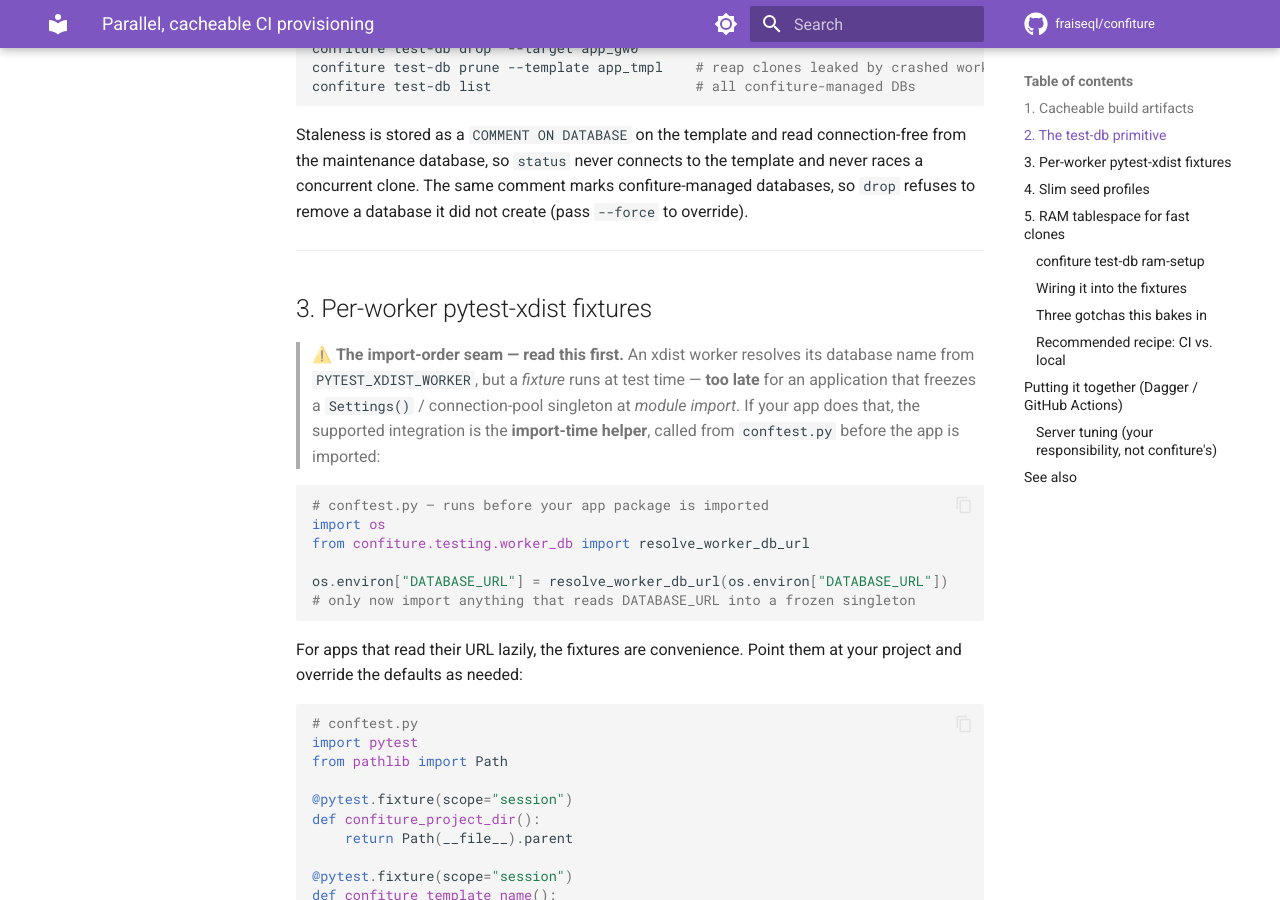
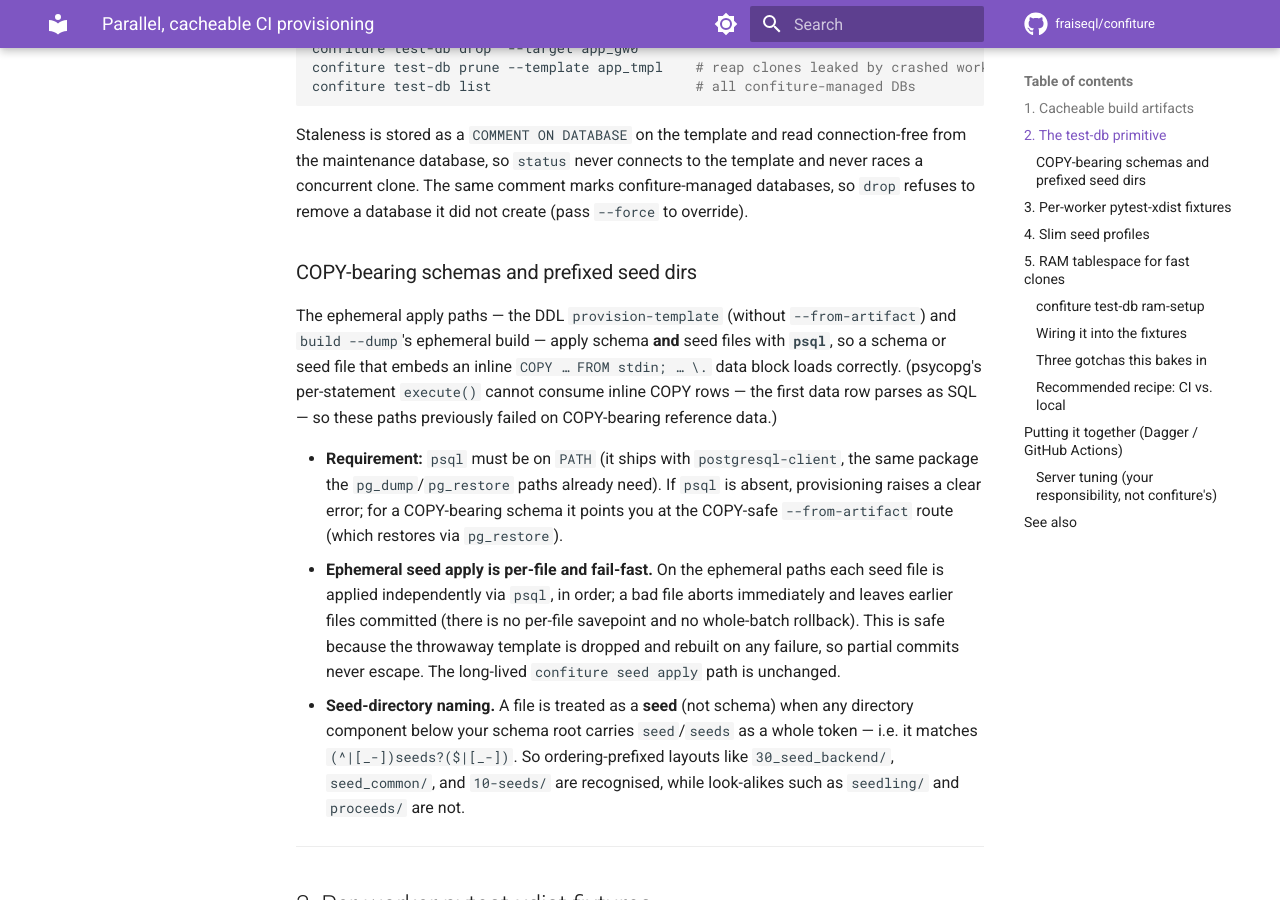
Before and after one commit to fraiseql/confiture, an MkDocs documentation site: the page built from docs/guides/parallel-ci-provisioning.md, in a window 1280 px wide and 900 px high, scrolled down 1704 px. Built offline with MkDocs 1.6.1 and Material for MkDocs 9.7.7, drawn with Linux system fonts in a browser that asks for light colours; comment, search, counter and statistics services are not loaded; the version menu is left out.

Commit message:
test+docs(test-db): end-to-end COPY-bearing provisioning; 0.26.0 (#159)
## Changes
- Integration: end-to-end build --dump round-trip with a COPY-bearing schema and
  a COPY-bearing seed file under an ordering-prefixed dir (30_seed_backend/);
  artifact restores with row counts intact (country=2, city=3).
- Docs: parallel-ci-provisioning guide gains a "COPY-bearing schemas and prefixed
  seed dirs" section — psql requirement, ephemeral per-file fail-fast seed apply,
  and the (^|[_-])seeds?($|[_-]) seed-dir naming rule.
- CHANGELOG: [Unreleased] → [0.26.0] (not breaking; ephemeral-seed behaviour note
  + new psql requirement on the ephemeral paths).
- Version bump to 0.26.0: pyproject.toml + CLAUDE.md header/footer. Cargo.toml
  left at its independent 0.3.9 (Rust accelerator crate, untouched by #159);
  __init__.py has no version literal.

## Verification
✅ uv run ruff check . — clean
✅ uv run ty check python/confiture/ — clean
✅ uv run pytest — 8201 passed, 79 skipped

Co-Authored-By: Claude Opus 4.8 (1M context) <noreply@anthropic.com>

```diff
--- a/docs/guides/parallel-ci-provisioning.md
+++ b/docs/guides/parallel-ci-provisioning.md
@@ -74,6 +74,31 @@ connection-free from the maintenance database, so `status` never connects to the
 template and never races a concurrent clone. The same comment marks
 confiture-managed databases, so `drop` refuses to remove a database it did not
 create (pass `--force` to override).
+
+### COPY-bearing schemas and prefixed seed dirs
+
+The ephemeral apply paths — the DDL `provision-template` (without
+`--from-artifact`) and `build --dump`'s ephemeral build — apply schema **and**
+seed files with **`psql`**, so a schema or seed file that embeds an inline
+`COPY … FROM stdin; … \.` data block loads correctly. (psycopg's per-statement
+`execute()` cannot consume inline COPY rows — the first data row parses as SQL —
+so these paths previously failed on COPY-bearing reference data.)
+
+- **Requirement:** `psql` must be on `PATH` (it ships with `postgresql-client`,
+  the same package the `pg_dump`/`pg_restore` paths already need). If `psql` is
+  absent, provisioning raises a clear error; for a COPY-bearing schema it points
+  you at the COPY-safe `--from-artifact` route (which restores via `pg_restore`).
+- **Ephemeral seed apply is per-file and fail-fast.** On the ephemeral paths each
+  seed file is applied independently via `psql`, in order; a bad file aborts
+  immediately and leaves earlier files committed (there is no per-file savepoint
+  and no whole-batch rollback). This is safe because the throwaway template is
+  dropped and rebuilt on any failure, so partial commits never escape. The
+  long-lived `confiture seed apply` path is unchanged.
+- **Seed-directory naming.** A file is treated as a **seed** (not schema) when any
+  directory component below your schema root carries `seed`/`seeds` as a whole
+  token — i.e. it matches `(^|[_-])seeds?($|[_-])`. So ordering-prefixed layouts
+  like `30_seed_backend/`, `seed_common/`, and `10-seeds/` are recognised, while
+  look-alikes such as `seedling/` and `proceeds/` are not.
 
 ---
 
--- a/pyproject.toml
+++ b/pyproject.toml
@@ -1,6 +1,6 @@
 [project]
 name = "fraiseql-confiture"
-version = "0.25.0"
+version = "0.26.0"
 description = "PostgreSQL schema evolution with built-in multi-agent coordination 🍓"
 readme = "README.md"
 requires-python = ">=3.11"
```
Also changed, not shown: CHANGELOG.md (+55 -0 lines), CLAUDE.md (+2 -2 lines), 1 other file.
